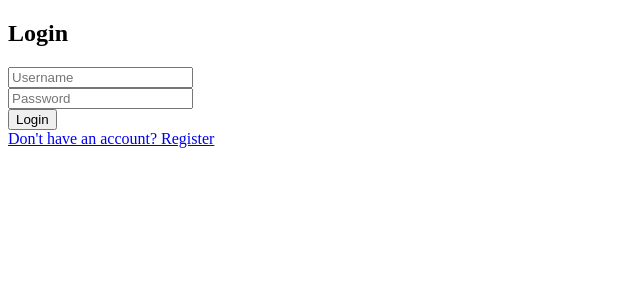
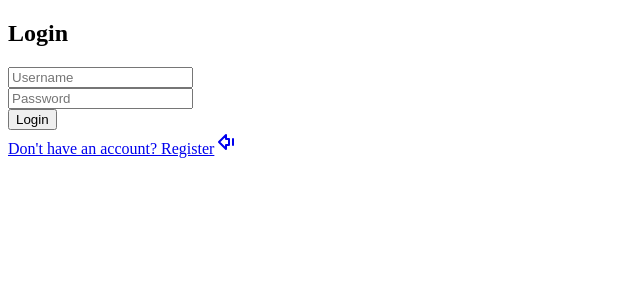
Before and after one commit to Engineernoob/AI-WebApp, a Next.js app in the folder frontend/frontend-ai/: page /login in a window 1280 px wide. Shown: the top 300 px of the page, without its empty margins (0-640 px from the left). Built offline with nearby package versions, Linux system fonts and the light colour scheme.

Commit message:
adding back arrow icons so easier nav

```diff
--- a/frontend/frontend-ai/src/pages/about.tsx
+++ b/frontend/frontend-ai/src/pages/about.tsx
@@ -1,6 +1,7 @@
 "use client"
 import React from 'react';
 import Link from 'next/link';
+import { ArrowLeft } from 'lucide-react';
 
 const About: React.FC = () => {
   return (
@@ -18,7 +19,8 @@ const About: React.FC = () => {
         </p>
         <div className="text-center">
           <Link href="/" className="text-blue-600 hover:underline">
-          Back to Home
+            <ArrowLeft className="mr-2 h-4 w-4" />
+            Back to Home
           </Link>
         </div>
       </div>
--- a/frontend/frontend-ai/src/pages/login.tsx
+++ b/frontend/frontend-ai/src/pages/login.tsx
@@ -3,6 +3,7 @@
 import React, { useState } from 'react';
 import { useRouter } from 'next/router';
 import Link from 'next/link';
+import { ArrowBigLeftDash } from 'lucide-react';
 
 const Login: React.FC = () => {
   const router = useRouter();
@@ -54,6 +55,9 @@ const Login: React.FC = () => {
           <Link href="/signup" className="text-blue-600 hover:underline">
             Don't have an account? Register
           </Link>
+          <Link href="/">
+            <ArrowBigLeftDash className="mr-2 h-4 w-4" />
+          </Link>
         </div>
       </div>
     </div>
```
